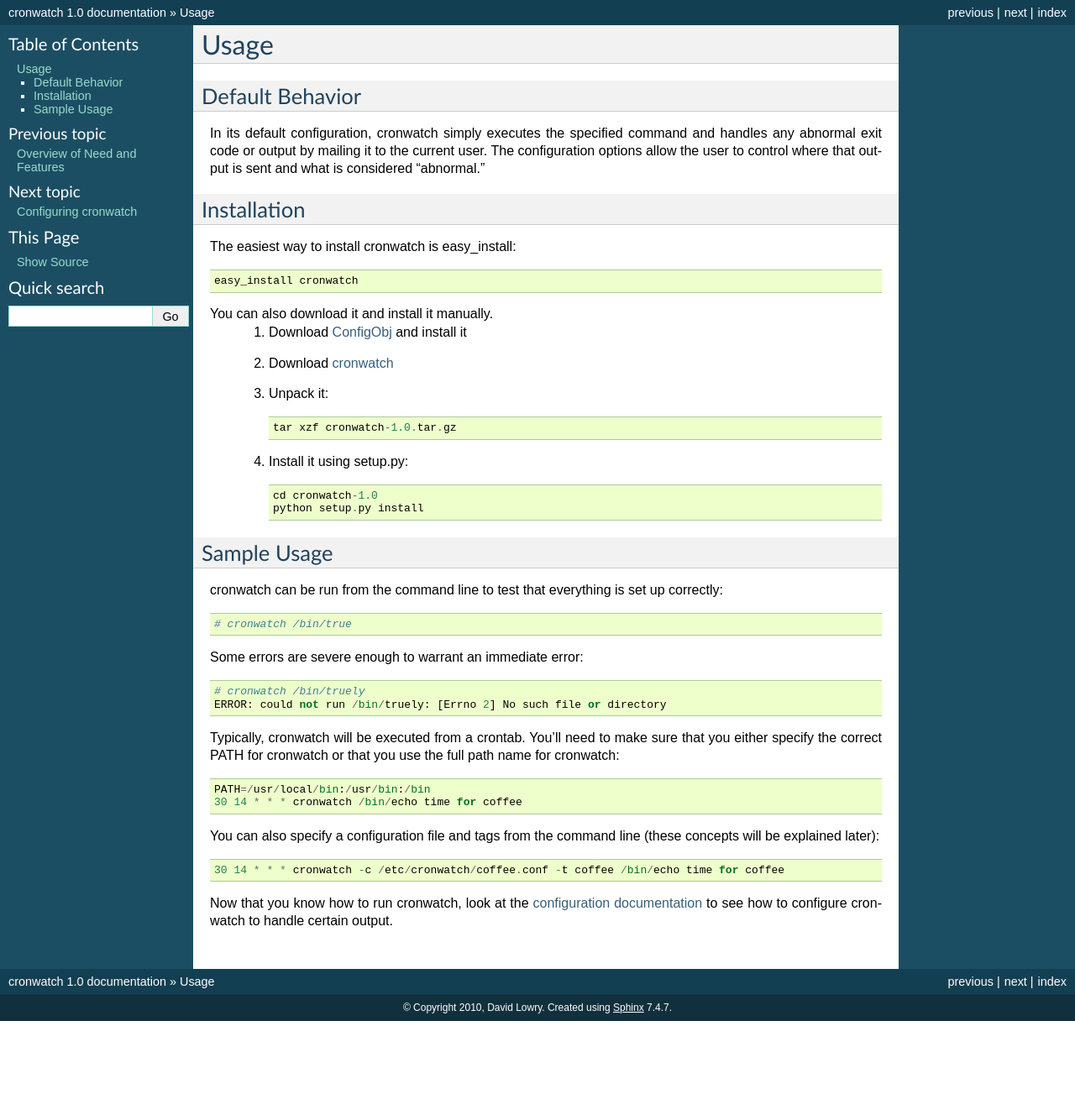
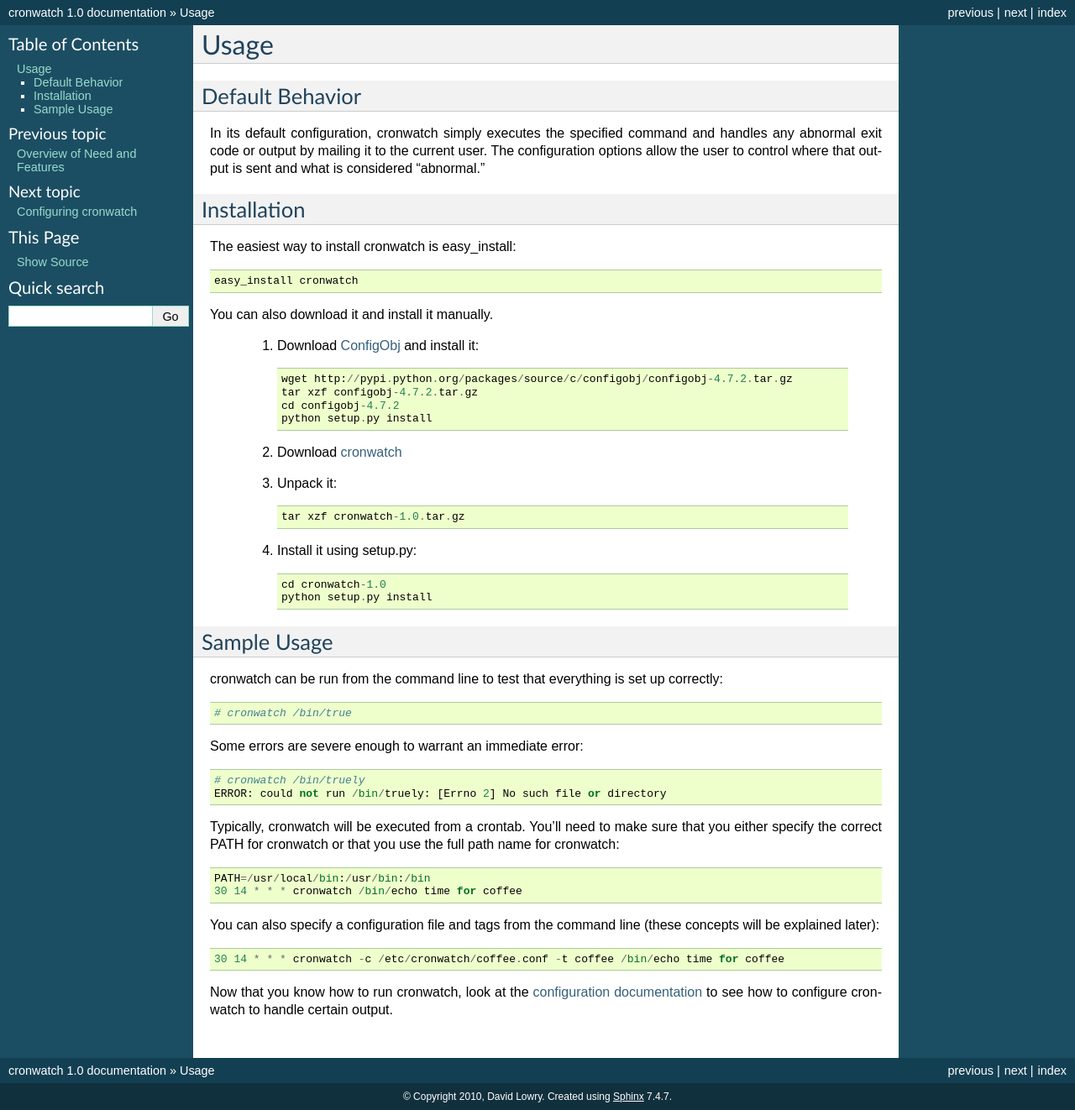
Before and after one commit to wdlowry/cronwatch, a Sphinx documentation site: the page built from docs/source/usage.rst, in a window 1280 px wide. Shown: the whole page at 84% size. Built offline with Sphinx 7.4.7, drawn with Linux system fonts in a browser that asks for light colours; before the commit the page ends 1216 px from its top, so only the background shows below that.

Commit message:
Updated installation section

```diff
--- a/docs/source/usage.rst
+++ b/docs/source/usage.rst
@@ -18,8 +18,16 @@
     easy_install cronwatch
 
 You can also download it and install it manually.
+
+
   #. Download `ConfigObj <http://pypi.python.org/pypi/configobj/>`_ and install
-     it
+     it::
+
+         wget http://pypi.python.org/packages/source/c/configobj/configobj-4.7.2.tar.gz
+         tar xzf configobj-4.7.2.tar.gz
+         cd configobj-4.7.2
+         python setup.py install
+
   #. Download `cronwatch <http://code.google.com/p/cronwatch/downloads/list>`_
   #. Unpack it::
 
```
